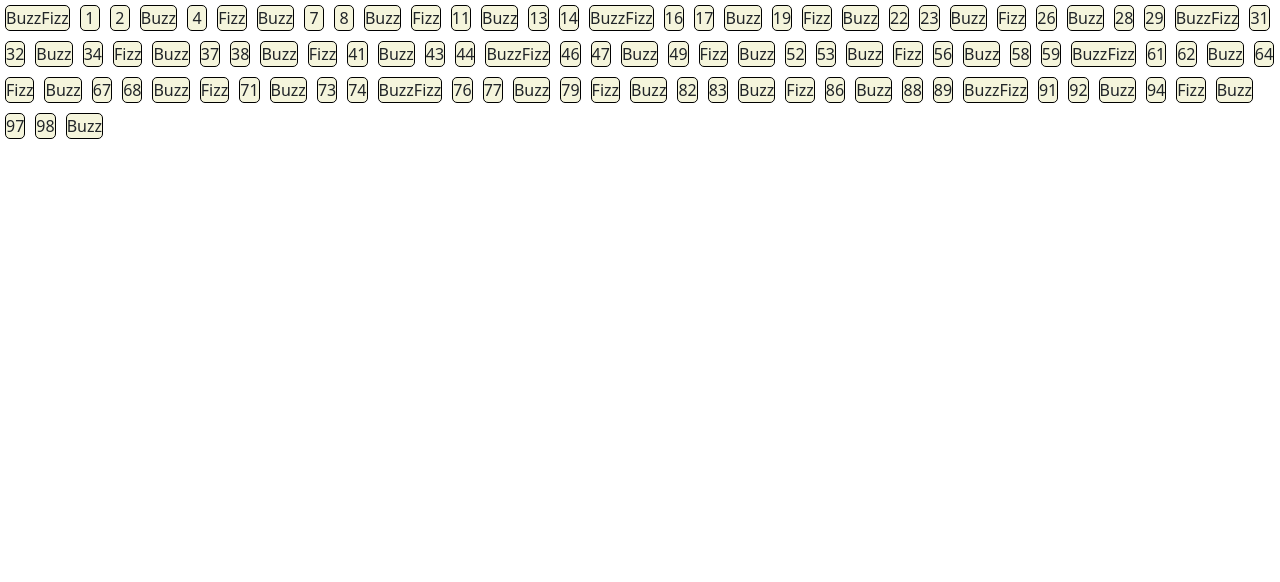
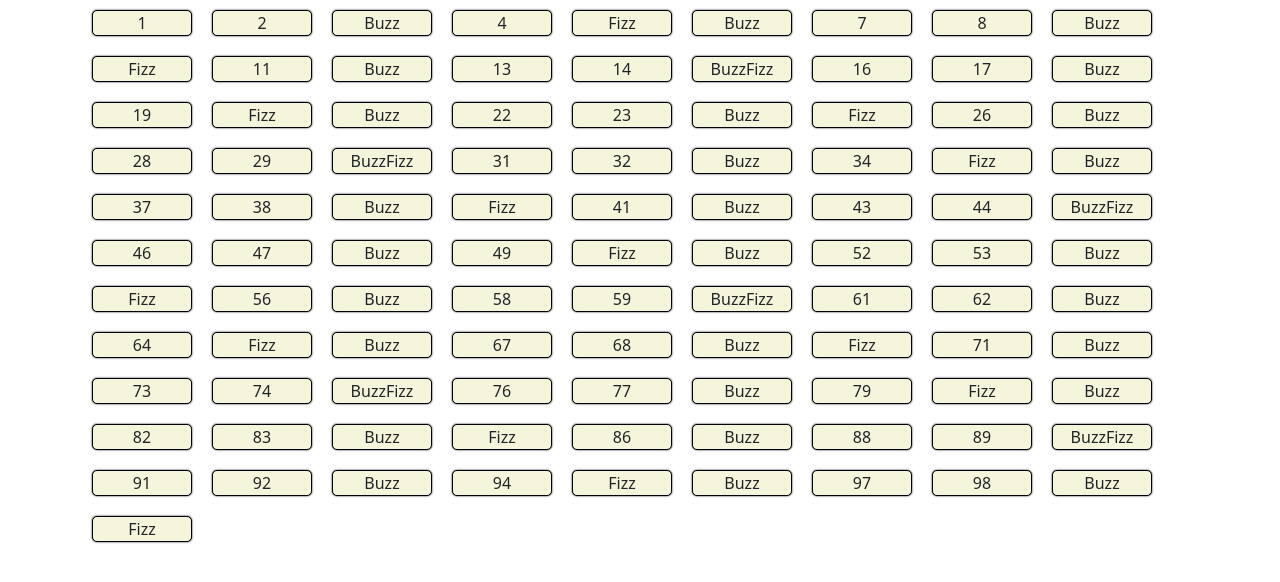
Before and after one commit to Mattia-Rollo/js-fizzbuzzdom, a plain HTML site: page index.html in a window 1280 px wide. Drawn offline with nearby package versions, Linux system fonts and the light colour scheme.

Commit message:
change style

```diff
--- a/css/style.css
+++ b/css/style.css
@@ -1,9 +1,10 @@
 .square  {
-    min-width: 20px;
+    min-width: 100px;
     text-align: center;
-    margin: 5px 5px;
+    margin: 10px 10px;
     display: inline-block;
     background-color: beige;
     border: 1px solid black;
+    box-shadow: 0px 0px 2px black;
     border-radius: 5px;
 }
--- a/index.html
+++ b/index.html
@@ -9,8 +9,10 @@
     <title>FizzBuzz</title>
 </head>
 <body>
-    <div class="wrapper">
+    <div class="container-lg">
+        <div class="wrapper">
 
+        </div>
     </div>
     <script src="js/script.js"></script>
 </body>
--- a/js/script.js
+++ b/js/script.js
@@ -1,7 +1,7 @@
 
 const wrapper = document.getElementsByClassName('wrapper')[0];
 
-for (let i = 0; i < 100; i++) {
+for (let i = 1; i <= 100; i++) {
     let myDiv = document.createElement('div');
     myDiv.className = 'square';
 
```
